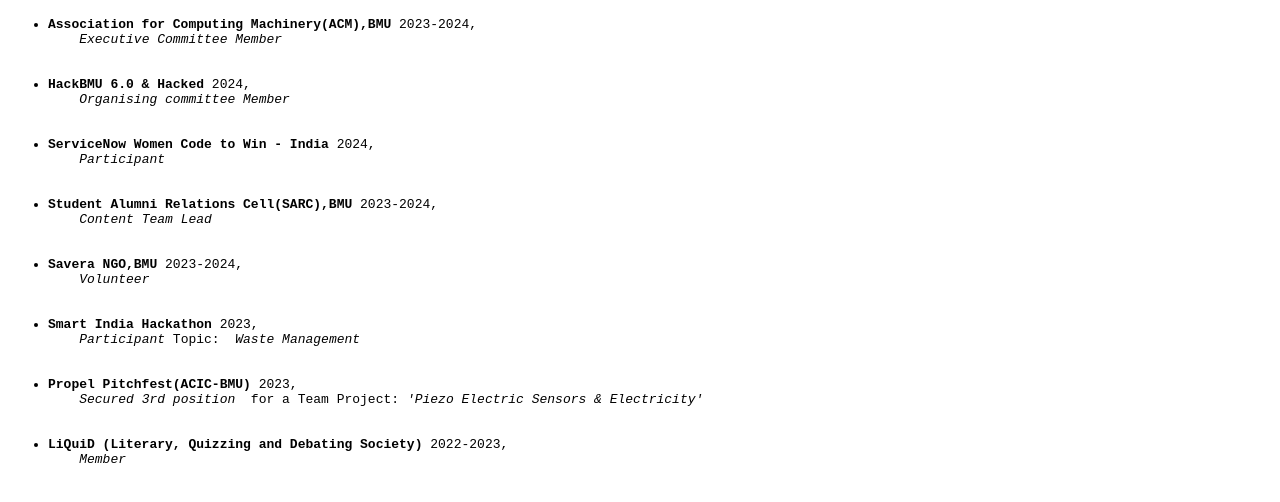
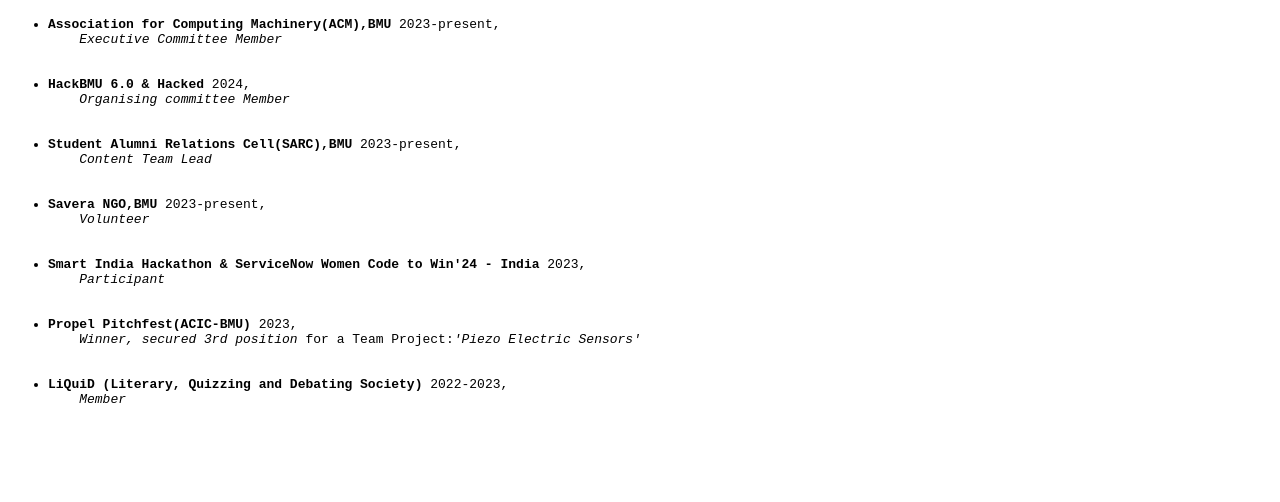
Before and after one commit to DakshiArora11/PortFolio, a plain HTML site: page Highlights.html in a window 1280 px wide. Shown: the part 184-686 px from the top of the page. Drawn offline with Linux system fonts and the light colour scheme.

Commit message:
content changes

```diff
--- a/Highlights.html
+++ b/Highlights.html
@@ -13,20 +13,18 @@
     <img src="https://cdn5.vectorstock.com/i/1000x1000/15/24/stars-star-design-vector-23341524.jpg" alt="highlights" height = "80">
     <h2>HIGHLIGHTS</h2></header>
     <main>
-    <pre><ul><li><b>Association for Computing Machinery(ACM),BMU</b> 2023-2024,
+    <pre><ul><li><b>Association for Computing Machinery(ACM),BMU</b> 2023-present,
     <i>Executive Committee Member</i></li>
     <li><b>HackBMU 6.0 & Hacked</b> 2024,
     <i>Organising committee Member</i></li>
-    <li><b>ServiceNow Women Code to Win - India</b> 2024,
+    <li><b>Student Alumni Relations Cell(SARC),BMU</b> 2023-present,
+    <i>Content Team Lead</i></li>
+    <li><b>Savera NGO,BMU</b> 2023-present,
+    <i>Volunteer</i></li>
+    <li><b>Smart India Hackathon & ServiceNow Women Code to Win'24 - India</b> 2023,
     <i>Participant</i></li>
-    <li><b>Student Alumni Relations Cell(SARC),BMU</b> 2023-2024,
-    <i>Content Team Lead</i></li>
-    <li><b>Savera NGO,BMU</b> 2023-2024,
-    <i>Volunteer</i></li>
-    <li><b>Smart India Hackathon</b> 2023,
-    <i>Participant</i> Topic: <i> Waste Management </i></li>
     <li><b>Propel Pitchfest(ACIC-BMU)</b> 2023,
-    <i>Secured 3rd position </i> for a Team Project: <i>'Piezo Electric Sensors & Electricity'</i></li>
+    <i>Winner, secured 3rd position </i>for a Team Project:<i>'Piezo Electric Sensors'</i></li>
     <li><b>LiQuiD (Literary, Quizzing and Debating Society)</b> 2022-2023,
     <i>Member</i></li></ul></pre>
 </main>
```
Also changed, not shown: About & Skills.html (+2 -2 lines), Education.html (+1 -1 lines).
